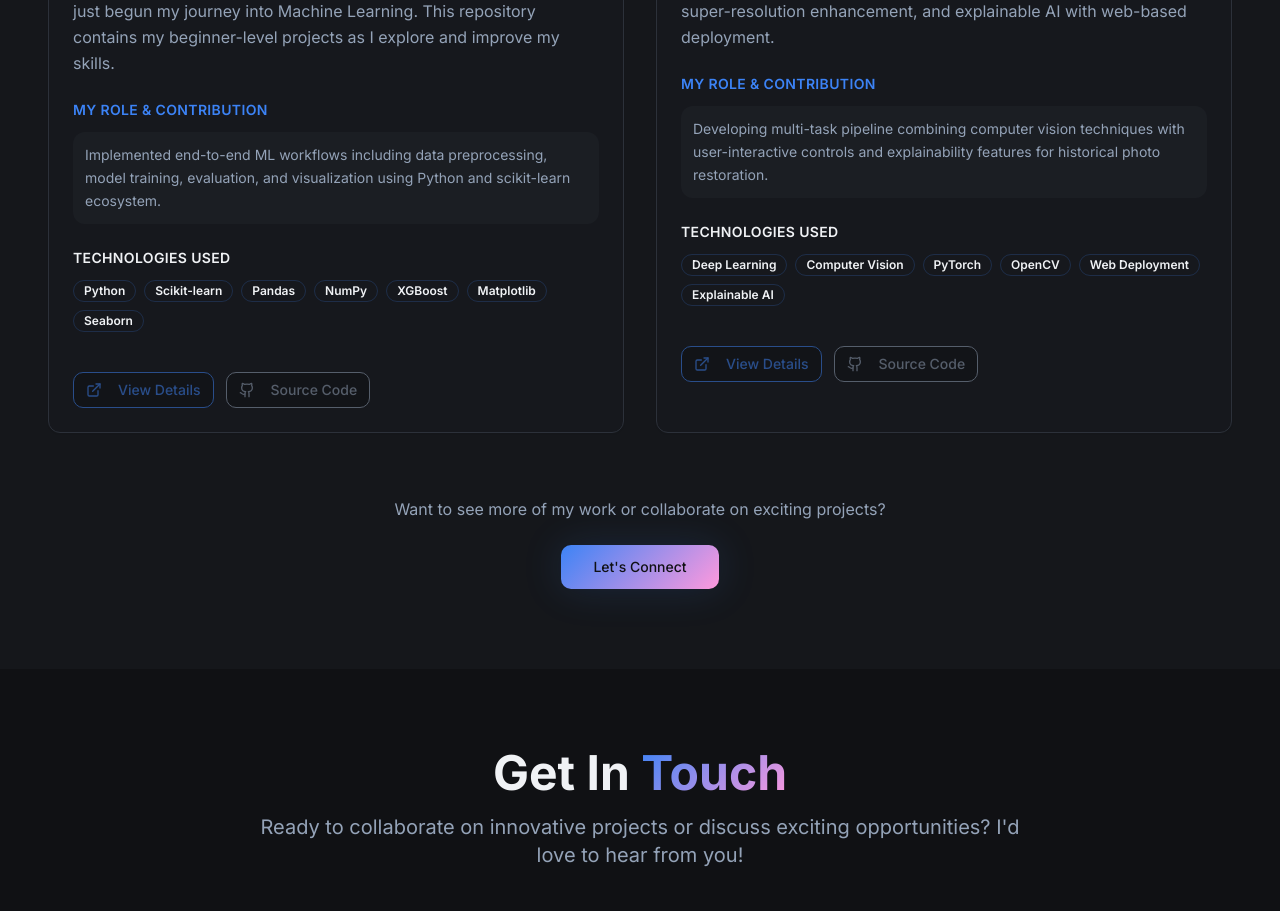
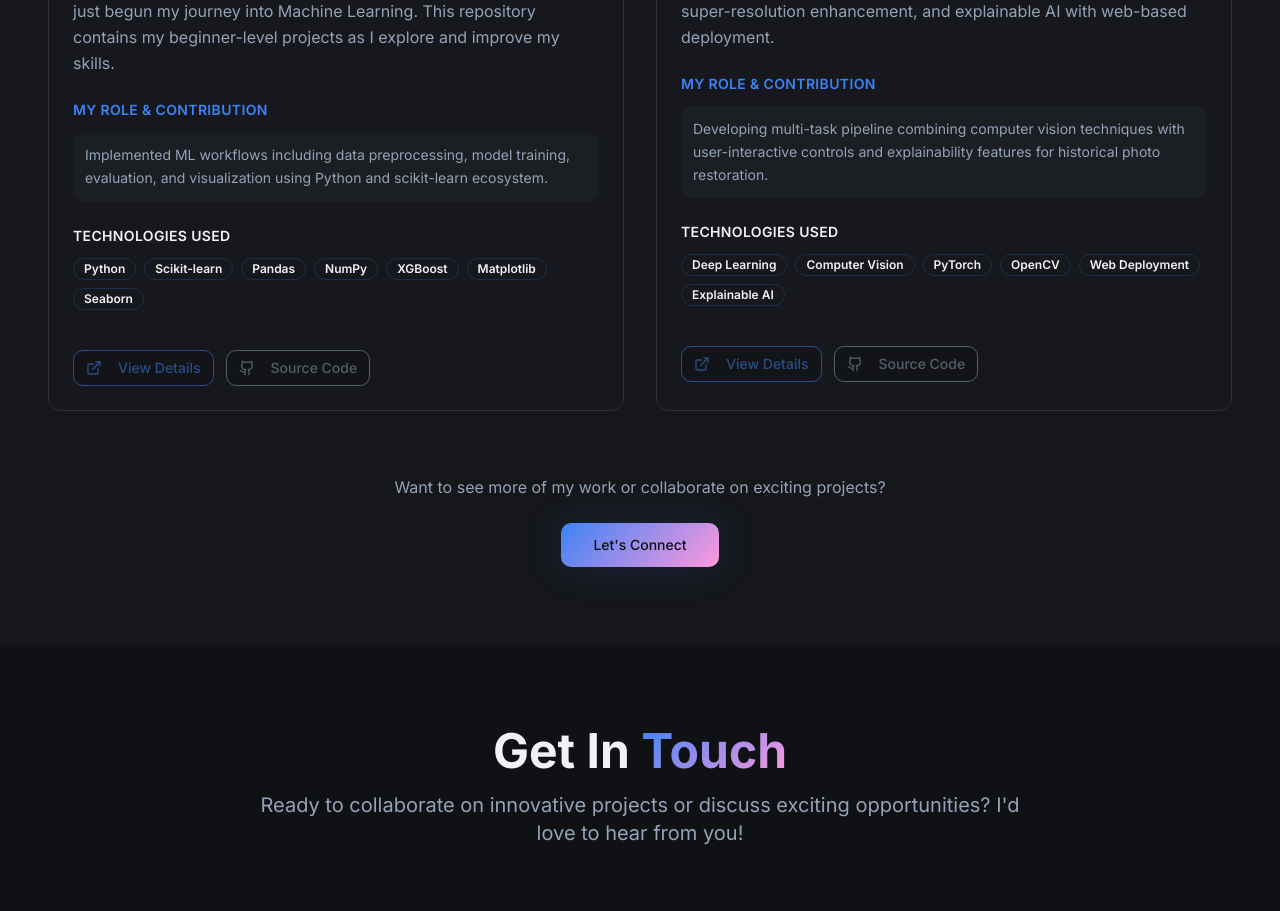
Before and after one commit to minuraashen/minuraashensamaramanna, a React (Vite) app: page / in a window 1280 px wide. Shown: the part 4660-5571 px from the top of the page. Built offline with nearby package versions, Linux system fonts and the light colour scheme.

Commit message:
Remove "end-to-end" from Projects
Removed the "end-to-end" descriptor from the project section.
-edited src/components/Projects.tsx

```diff
--- a/src/components/Projects.tsx
+++ b/src/components/Projects.tsx
@@ -49,7 +49,7 @@ const projects = [
       icon: <Brain className="h-8 w-8" />,
       title: "Machine Learning Projects",
       description: "A collection of beginner-level machine learning projects to build a strong foundation in supervised learning. I am still learning and have just begun my journey into Machine Learning. This repository contains my beginner-level projects as I explore and improve my skills.",
-      myRole: "Implemented end-to-end ML workflows including data preprocessing, model training, evaluation, and visualization using Python and scikit-learn ecosystem.",
+      myRole: "Implemented ML workflows including data preprocessing, model training, evaluation, and visualization using Python and scikit-learn ecosystem.",
       technologies: ["Python", "Scikit-learn", "Pandas", "NumPy", "XGBoost", "Matplotlib", "Seaborn"],
       status: "Ongoing",
       gradient: "from-primary to-accent"
```
